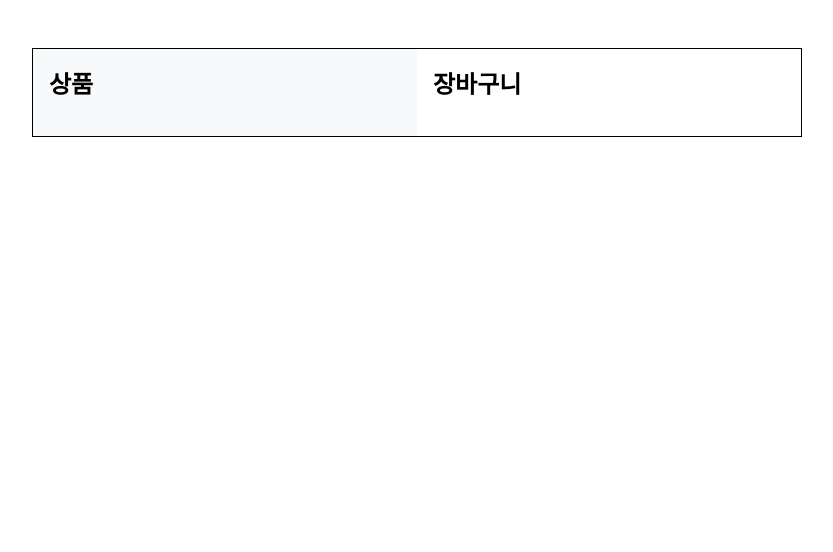
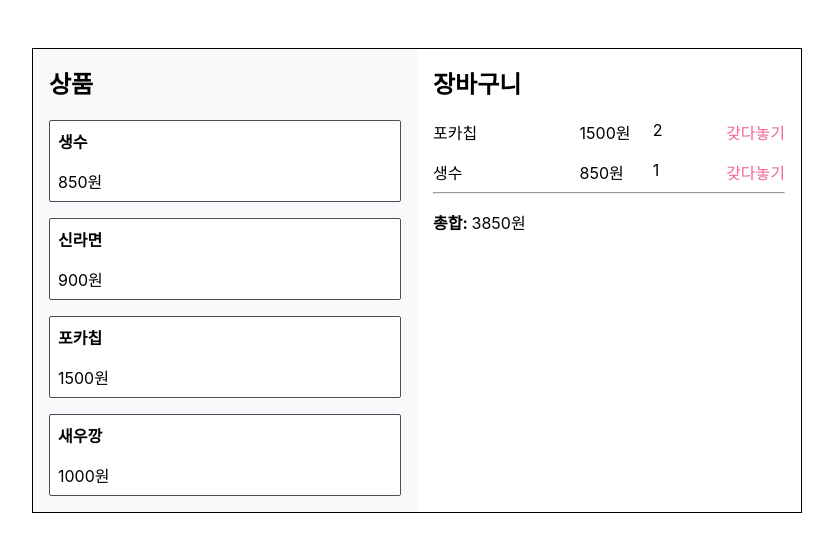
Before and after one commit to cupjoo/mobx-practice, a React (Create React App) app: page / in a window 1280 px wide. Shown: the top 552 px of the page, without its empty margins (223-1056 px from the left). Built offline with nearby package versions, Linux system fonts and the light colour scheme.

Commit message:
add Basket, ShopItem comp

```diff
--- a/src/App.js
+++ b/src/App.js
@@ -1,11 +1,13 @@
 import React, { Component } from 'react'
 import SuperMarket from './components/SuperMarket'
+import DevTools from 'mobx-react-devtools';
 
 export default class App extends Component {
   render() {
     return (
       <div>
         <SuperMarket/>
+        {process.env.NODE_ENV === 'development' && <DevTools />}
       </div>
     )
   }
--- /dev/null
+++ b/src/components/BasketItem.css
@@ -0,0 +1,30 @@
+.BasketItem {
+  display: flex;
+  width: 100%;
+}
+
+.BasketItem .name {
+  flex: 2;
+}
+
+.BasketItem .price {
+  flex: 1;
+}
+
+.BasketItem .count {
+  flex: 1;
+}
+
+.BasketItem .return {
+  margin-left: auto;
+  color: #f06595;
+  cursor: pointer;
+}
+
+.BasketItem .return:hover {
+  text-decoration: underline;
+}
+
+.BasketItem+.BasketItem {
+  margin-top: 1rem;
+}
--- /dev/null
+++ b/src/components/BasketItem.js
@@ -0,0 +1,16 @@
+import React, { Component } from 'react'
+import './BasketItem.css';
+
+export default class BasketItem extends Component {
+  render() {
+    const { name, price, count } = this.props
+    return (
+      <div className="BasketItem">
+        <div className="name">{name}</div>
+        <div className="price">{price}원</div>
+        <div className="count">{count}</div>
+        <div className="return">갖다놓기</div>
+      </div>
+    )
+  }
+}
--- /dev/null
+++ b/src/components/BasketItemList.js
@@ -0,0 +1,17 @@
+import React, { Component } from 'react'
+import BasketItem from './BasketItem';
+
+export default class BasketItemList extends Component {
+  render() {
+    return (
+      <div>
+        <BasketItem name="포카칩" price={1500} count={2} />
+        <BasketItem name="생수" price={850} count={1} />
+        <hr/>
+        <p>
+          <b>총합: </b> 3850원
+        </p>
+      </div>
+    )
+  }
+}
--- /dev/null
+++ b/src/components/ShopItem.css
@@ -0,0 +1,21 @@
+.ShopItem {
+  background: white;
+  border: 1px solid #495057;
+  padding: 0.5rem;
+  border-radius: 2px;
+  cursor: pointer;
+}
+
+.ShopItem h4 {
+  margin-top: 0;
+  margin-bottom: 1rem;
+}
+
+.ShopItem:hover {
+  background: #495057;
+  color: white;
+}
+
+.ShopItem+.ShopItem {
+  margin-top: 1rem;
+}
--- /dev/null
+++ b/src/components/ShopItem.js
@@ -0,0 +1,14 @@
+import React, { Component } from 'react'
+import './ShopItem.css';
+
+export default class ShopItem extends Component {
+  render() {
+    const { name, price } = this.props
+    return (
+      <div className="ShopItem">
+        <h4>{name}</h4>
+        <div>{price}원</div>
+      </div>
+    )
+  }
+}
--- /dev/null
+++ b/src/components/ShopItemList.js
@@ -0,0 +1,30 @@
+import React, { Component } from 'react'
+import ShopItem from './ShopItem';
+
+const items = [
+  {
+    name: '생수',
+    price: 850,
+  },
+  {
+    name: '신라면',
+    price: 900,
+  },
+  {
+    name: '포카칩',
+    price: 1500,
+  },
+  {
+    name: '새우깡',
+    price: 1000,
+  },
+]
+
+export default class ShopItemList extends Component {
+  render() {
+    const itemList = items.map(item =>
+      <ShopItem {...item} key={item.name}/>
+    )
+    return <div>{itemList}</div>;
+  }
+}
--- a/src/components/SuperMarket.js
+++ b/src/components/SuperMarket.js
@@ -1,10 +1,15 @@
 import React, { Component } from 'react'
 import SuperMarketTemplate from './SuperMarketTemplate';
+import ShopItemList from './ShopItemList';
+import BasketItemList from './BasketItemList';
 
 export default class SuperMarket extends Component {
   render() {
     return (
-      <SuperMarketTemplate items={null} basket={null} />
+      <SuperMarketTemplate
+        items={<ShopItemList/>}
+        basket={<BasketItemList/>}
+      />
     )
   }
 }
```
Also changed, not shown: package.json (+13 -2 lines), 1 other file (tests, documents, lock files or other folders).
